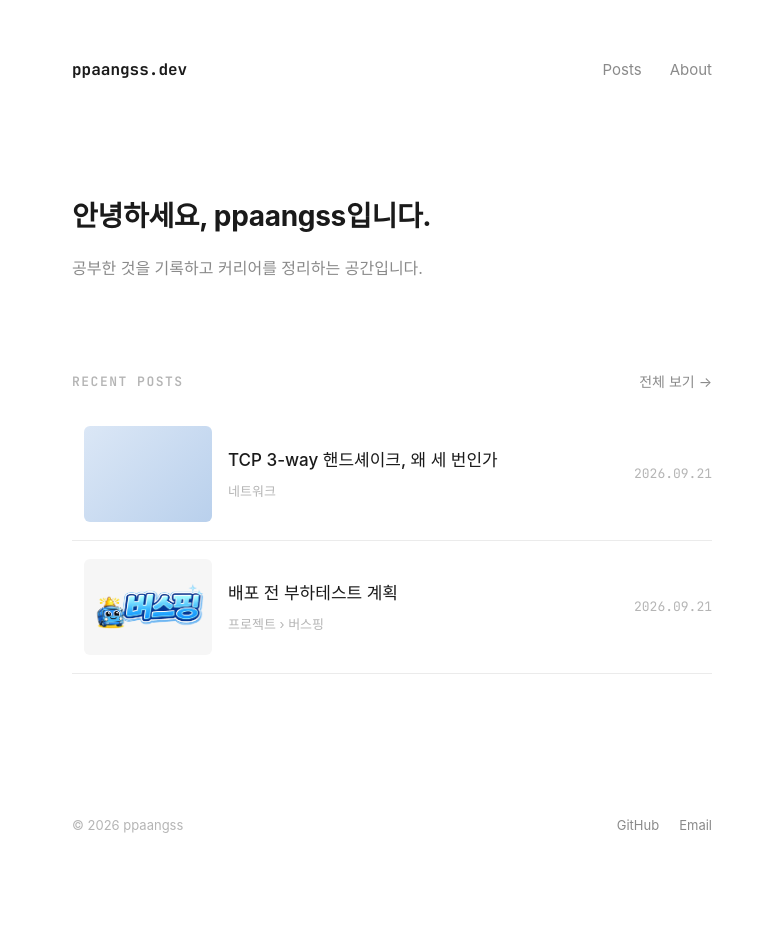
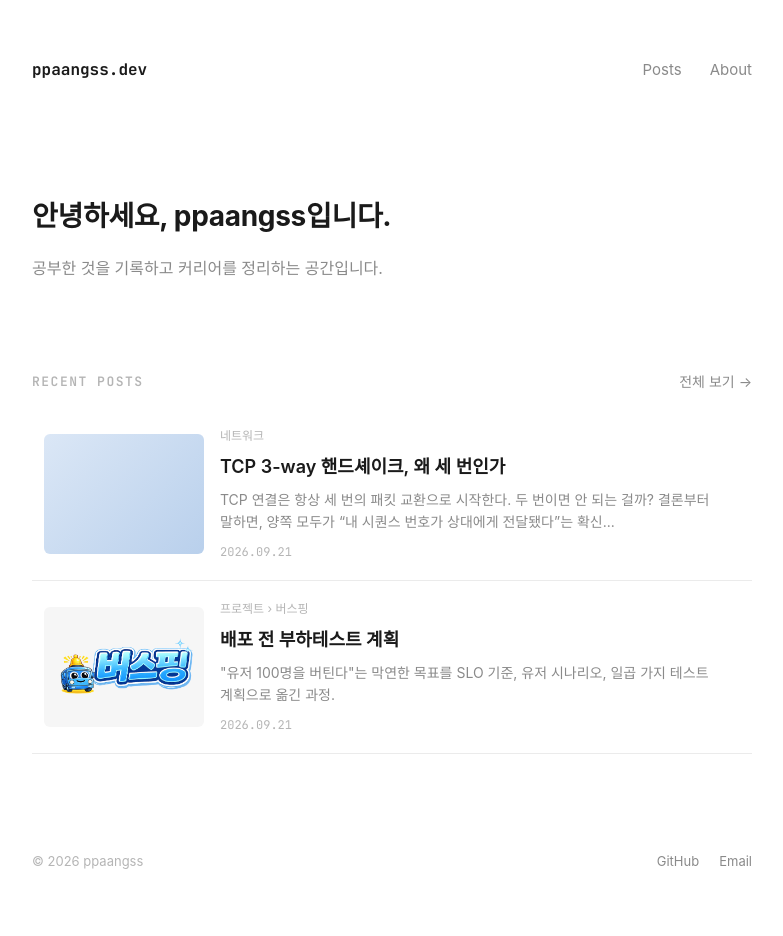
Before and after one commit to ppaangss/ppaangss.github.io, a Jekyll site: the page built from index.html, in a window 1280 px wide. Shown: the whole page, without its empty margins (248-1031 px from the left). Built offline with Jekyll 4.4.1, drawn with Linux system fonts in a browser that asks for light colours; some web fonts are replaced; before the commit the page ends 900 px from its top, so only the background shows below that.

Commit message:
feat: 홈 목록 개편 — 카테고리 상단·서문·날짜 하단, 썸네일 160×120, 본문 폭 760, 모바일 대응

```diff
--- a/_posts/2026-09-21-busping-load-test-plan.md
+++ b/_posts/2026-09-21-busping-load-test-plan.md
@@ -2,6 +2,7 @@
 title: 배포 전 부하테스트 계획
 categories: [프로젝트, 버스핑]
 image: /assets/img/busping-mvp.png
+description: "\"유저 100명을 버틴다\"는 막연한 목표를 SLO 기준, 유저 시나리오, 일곱 가지 테스트 계획으로 옮긴 과정."
 ---
 
 ![버스핑 앱](/assets/img/busping-mvp.png){: width="300"}
--- a/assets/css/main.css
+++ b/assets/css/main.css
@@ -40,7 +40,7 @@ a { color: inherit; text-decoration: none; }
 .mono { font-family: var(--font-mono); }
 
 .wrap {
-  max-width: 680px;
+  max-width: 760px;
   margin: 0 auto;
   padding: 56px 20px 64px;
   display: flex;
@@ -124,8 +124,8 @@ main { flex: 1; }
 
 .thumb {
   flex-shrink: 0;
-  width: 128px;
-  height: 96px;
+  width: 160px;
+  height: 120px;
   border-radius: 6px;
   object-fit: cover;
   background: var(--code-bg);
@@ -147,28 +147,38 @@ main { flex: 1; }
 .row-main {
   display: flex;
   flex-direction: column;
-  gap: 5px;
+  gap: 6px;
   min-width: 0;
   flex: 1;
 }
 
+.row-cat {
+  font-size: 12px;
+  color: var(--text-tertiary);
+}
+
 .row-title {
-  font-size: 17px;
-  font-weight: 500;
+  font-size: 18px;
+  font-weight: 600;
 }
 
 .row:hover .row-title { text-decoration: underline; text-underline-offset: 4px; }
 
-.row-cat {
-  font-size: 13px;
-  color: var(--text-tertiary);
+.row-excerpt {
+  font-size: 14px;
+  line-height: 1.6;
+  color: var(--text-secondary);
+  display: -webkit-box;
+  -webkit-line-clamp: 2;
+  -webkit-box-orient: vertical;
+  overflow: hidden;
 }
 
 .row-date {
+  margin-top: 2px;
   font-family: var(--font-mono);
-  font-size: 13px;
+  font-size: 12px;
   color: var(--text-tertiary);
-  white-space: nowrap;
 }
 
 /* 목록 페이지 */
@@ -400,7 +410,9 @@ html { scroll-behavior: smooth; }
   .wrap { padding-top: 32px; }
   .hero { padding-top: 64px; }
   .recent { padding-top: 64px; }
-  .thumb { width: 96px; height: 72px; }
+  .thumb { width: 104px; height: 78px; }
   .post-title { font-size: 26px; }
-  .row { gap: 12px; }
+  .post-list .row { gap: 12px; padding-left: 0; }
+  .row-title { font-size: 16px; }
+  .row-excerpt { -webkit-line-clamp: 2; font-size: 13px; }
 }
--- a/index.html
+++ b/index.html
@@ -21,10 +21,13 @@ layout: default
         <span class="thumb thumb-fallback cat-{{ post.categories | last | default: '기타' }}"></span>
         {% endif %}
         <span class="row-main">
+          <span class="row-cat">{{ post.categories | join: " › " }}</span>
           <span class="row-title">{{ post.title }}</span>
-          <span class="row-cat">{{ post.categories | join: " › " }}</span>
+          {% assign ex = post.description | default: post.excerpt | strip_html | strip_newlines | strip %}
+          {% if ex == "" %}{% assign ex = post.content | strip_html | strip_newlines %}{% endif %}
+          <span class="row-excerpt">{{ ex | truncate: 90 }}</span>
+          <time class="row-date" datetime="{{ post.date | date_to_xmlschema }}">{{ post.date | date: "%Y.%m.%d" }}</time>
         </span>
-        <time class="row-date" datetime="{{ post.date | date_to_xmlschema }}">{{ post.date | date: "%Y.%m.%d" }}</time>
       </a>
     </li>
     {% endfor %}
```
Also changed, not shown: posts.html (+5 -2 lines).
